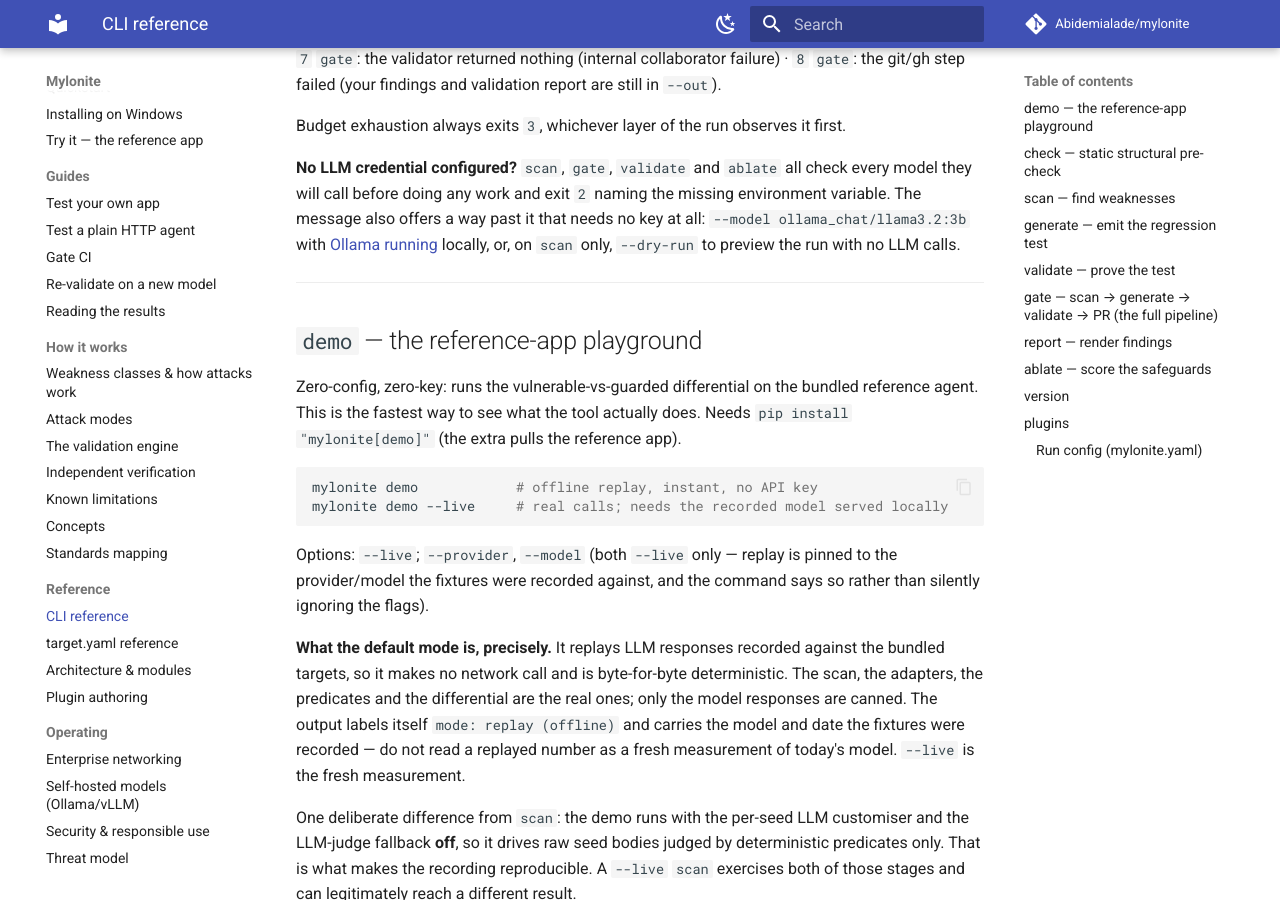
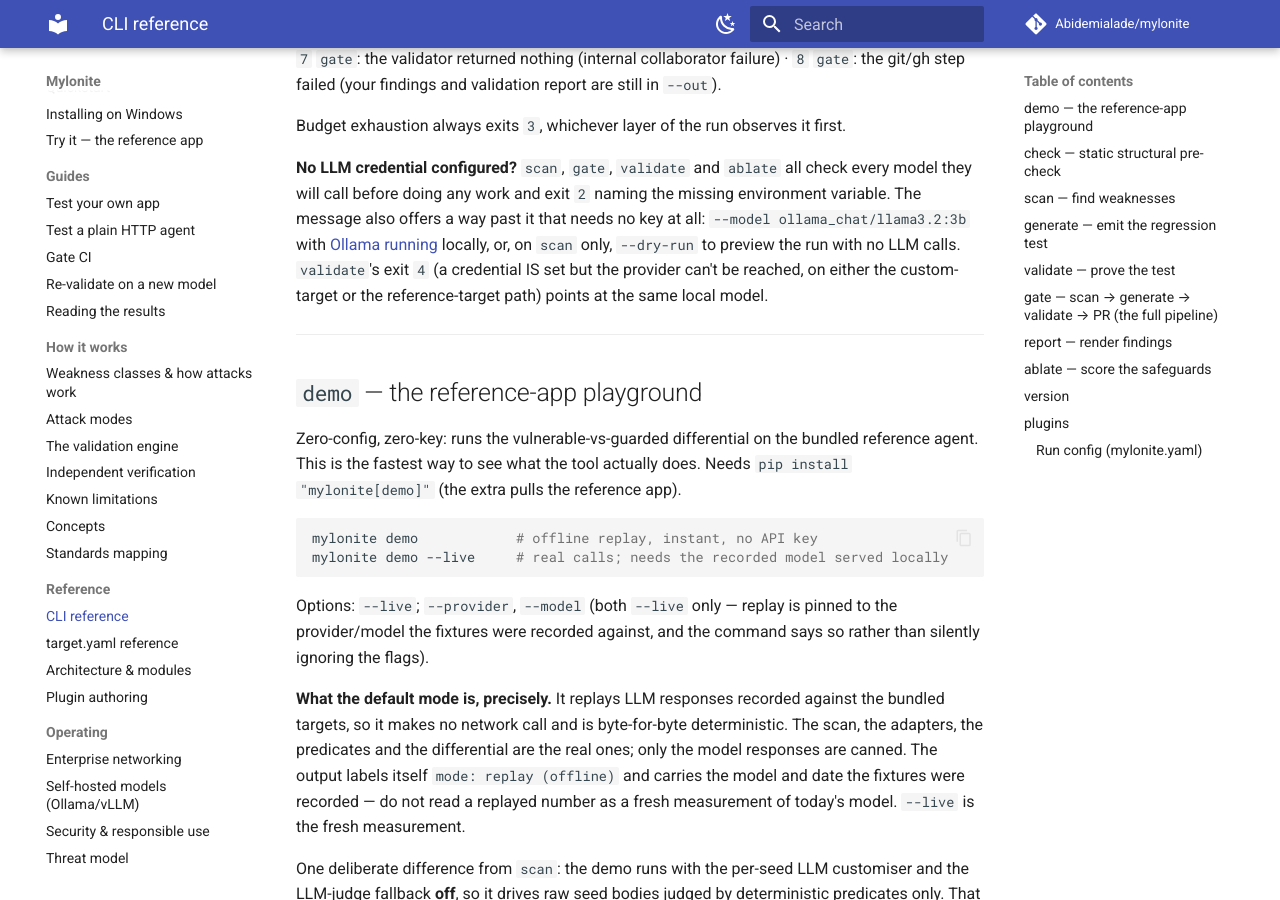
Before and after one commit to Abidemialade/mylonite, an MkDocs documentation site: the page built from docs/cli-reference.md, in a window 1280 px wide and 900 px high, scrolled down 303 px. Built offline with MkDocs 1.6.1 and Material for MkDocs 9.7.7, drawn with Linux system fonts in a browser that asks for light colours; comment, search, counter and statistics services are not loaded.

Commit message:
fix(cli): give validate's reference-target branch the local-model hint too
validate's two "no provider reachable" messages (custom-target's direct
ping and reference-target's twin ping) had drifted: only the custom-target
copy pointed at the no-key local-model route. Extracted both into one
_exit_if_provider_unreachable helper so the message can't drift between
them again, and reworded the Task 3 changelog entry so it doesn't read as
if every command gets the same two lines.

Co-Authored-By: Claude Sonnet 5 <noreply@anthropic.com>
Claude-Session: https://claude.ai/code/session_01B6tnFVjUCwESuAqvnrvfFd
Signed-off-by: Abidemi Alade <bidexalade123@gmail.com>

```diff
--- a/docs/cli-reference.md
+++ b/docs/cli-reference.md
@@ -18,6 +18,9 @@ every model they will call before doing any work and exit `2` naming the missing
 environment variable. The message also offers a way past it that needs no key at
 all: `--model ollama_chat/llama3.2:3b` with [Ollama running](self-hosted-models.md)
 locally, or, on `scan` only, `--dry-run` to preview the run with no LLM calls.
+`validate`'s exit `4` (a credential IS set but the provider can't be reached, on
+either the custom-target or the reference-target path) points at the same
+local model.
 
 ---
 
```
Also changed, not shown: CHANGELOG.md (+7 -4 lines), 2 other files.
